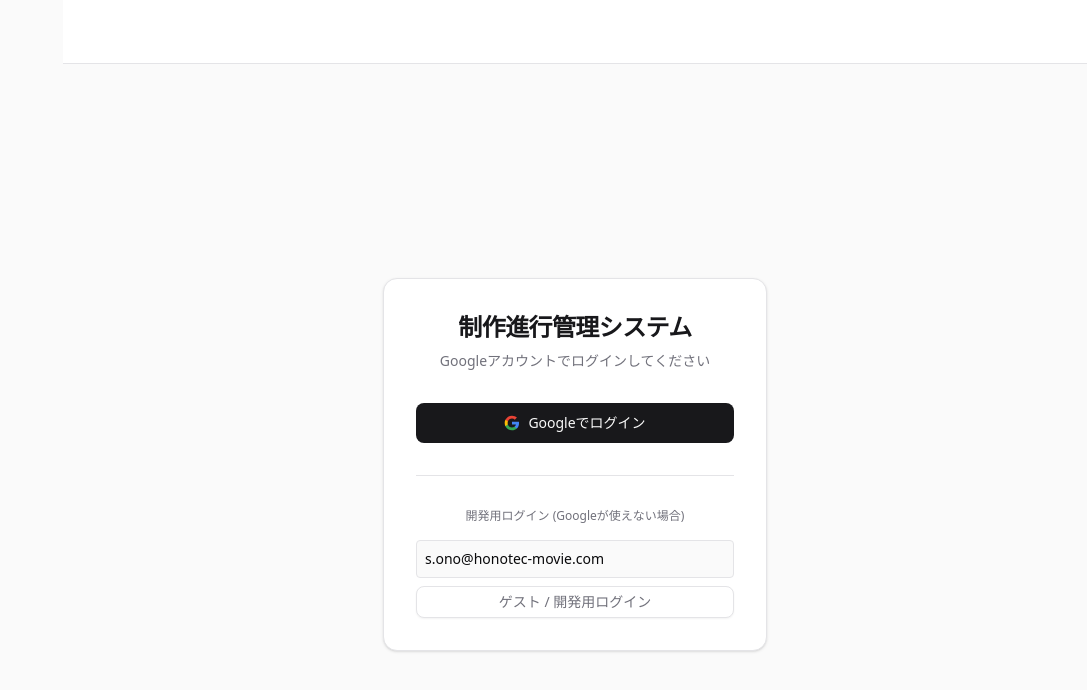
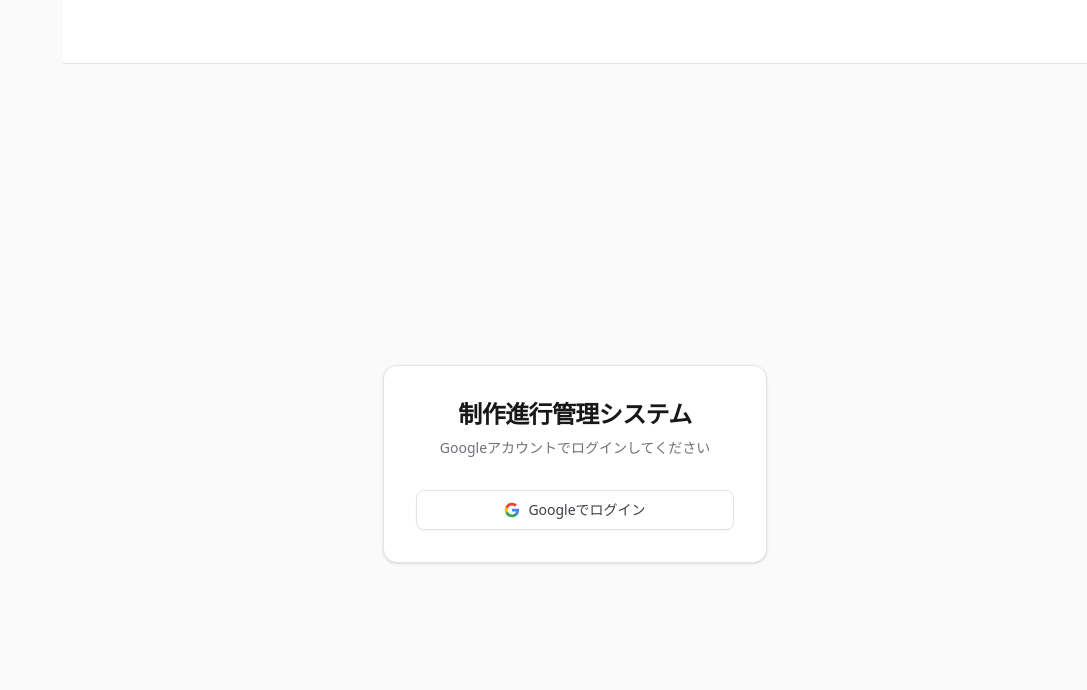
Before and after one commit to ryukyuhonotec/video-invoice-system, a Next.js app: page /login in a window 1280 px wide. Shown: the top 690 px of the page, without its empty margins (193-1280 px from the left). Built offline with nearby package versions, Linux system fonts and the light colour scheme; no server answers.

Commit message:
feat: fix login UI and add staff cache invalidation on signup

```diff
--- a/src/app/login/page.tsx
+++ b/src/app/login/page.tsx
@@ -17,7 +17,12 @@
                         await signIn("google", { redirectTo: "/" })
                     }}
                 >
-                    <Button className="w-full flex items-center justify-center gap-2" size="lg" type="submit">
+                    <Button
+                        className="w-full flex items-center justify-center gap-2 cursor-pointer transition-all hover:bg-zinc-100 hover:shadow-md active:scale-95 text-zinc-700 border border-zinc-200 bg-white"
+                        size="lg"
+                        type="submit"
+                        variant="outline"
+                    >
                         <svg viewBox="0 0 24 24" className="h-5 w-5" aria-hidden="true">
                             <path
                                 d="M22.56 12.25c0-.78-.07-1.53-.2-2.25H12v4.26h5.92c-.26 1.37-1.04 2.53-2.21 3.31v2.77h3.57c2.08-1.92 3.28-4.74 3.28-8.09z"
@@ -36,30 +41,10 @@
                                 fill="#EA4335"
                             />
                         </svg>
-                        Googleでログイン
+                        <span className="font-medium">Googleでログイン</span>
                     </Button>
                 </form>
 
-                <div className="mt-8 pt-8 border-t">
-                    <p className="text-xs text-center text-zinc-500 mb-4">開発用ログイン (Googleが使えない場合)</p>
-                    <form
-                        action={async (formData) => {
-                            "use server"
-                            await signIn("credentials", formData, { redirectTo: "/" })
-                        }}
-                    >
-                        <input
-                            type="email"
-                            name="email"
-                            defaultValue="s.ono@honotec-movie.com"
-                            className="w-full mb-2 p-2 text-sm border rounded bg-zinc-50"
-                            placeholder="Email"
-                        />
-                        <Button className="w-full text-zinc-500" variant="outline" size="sm">
-                            ゲスト / 開発用ログイン
-                        </Button>
-                    </form>
-                </div>
             </div>
         </div>
     )
--- a/src/auth.ts
+++ b/src/auth.ts
@@ -3,6 +3,7 @@
 import Google from "next-auth/providers/google"
 import { PrismaAdapter } from "@auth/prisma-adapter"
 import prisma from "@/lib/db"
+import { revalidatePath, revalidateTag } from "next/cache";
 import Credentials from "next-auth/providers/credentials"
 import { authConfig } from "./auth.config"
 
@@ -83,6 +84,9 @@
                         }
                     });
                 }
+                revalidatePath('/staff');
+                // @ts-expect-error: Incorrect argument count in Next 16 definition
+                revalidateTag('staff');
             } catch (e) {
                 console.error("Error linking staff on createUser:", e);
             }
@@ -119,6 +123,10 @@
             } catch (e) {
                 console.error("Error linking staff on signIn:", e);
             }
+            revalidatePath('/staff');
+            revalidatePath('/staff');
+            // @ts-expect-error: Incorrect argument count in Next 16 definition
+            revalidateTag('staff');
         }
     }
 })
```
